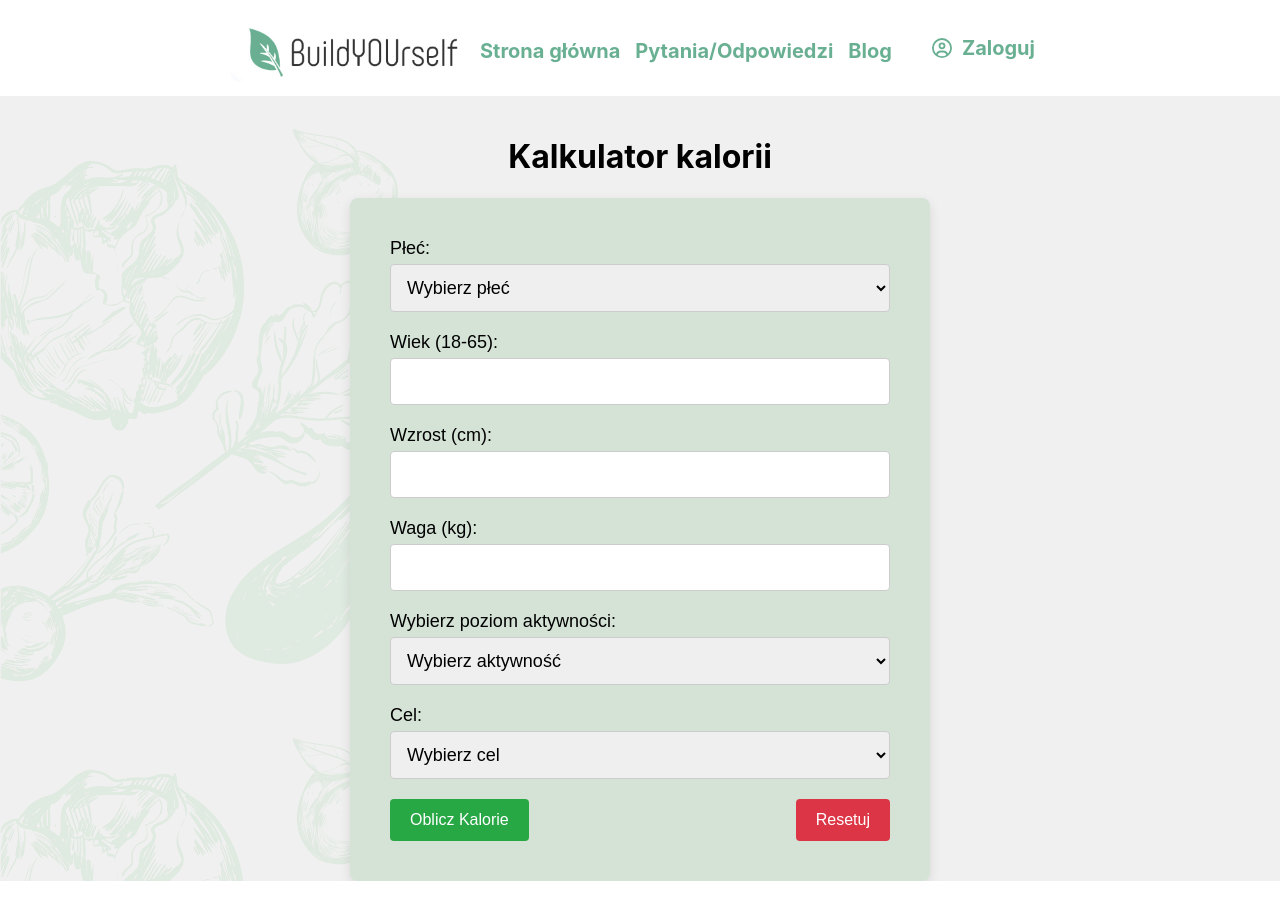
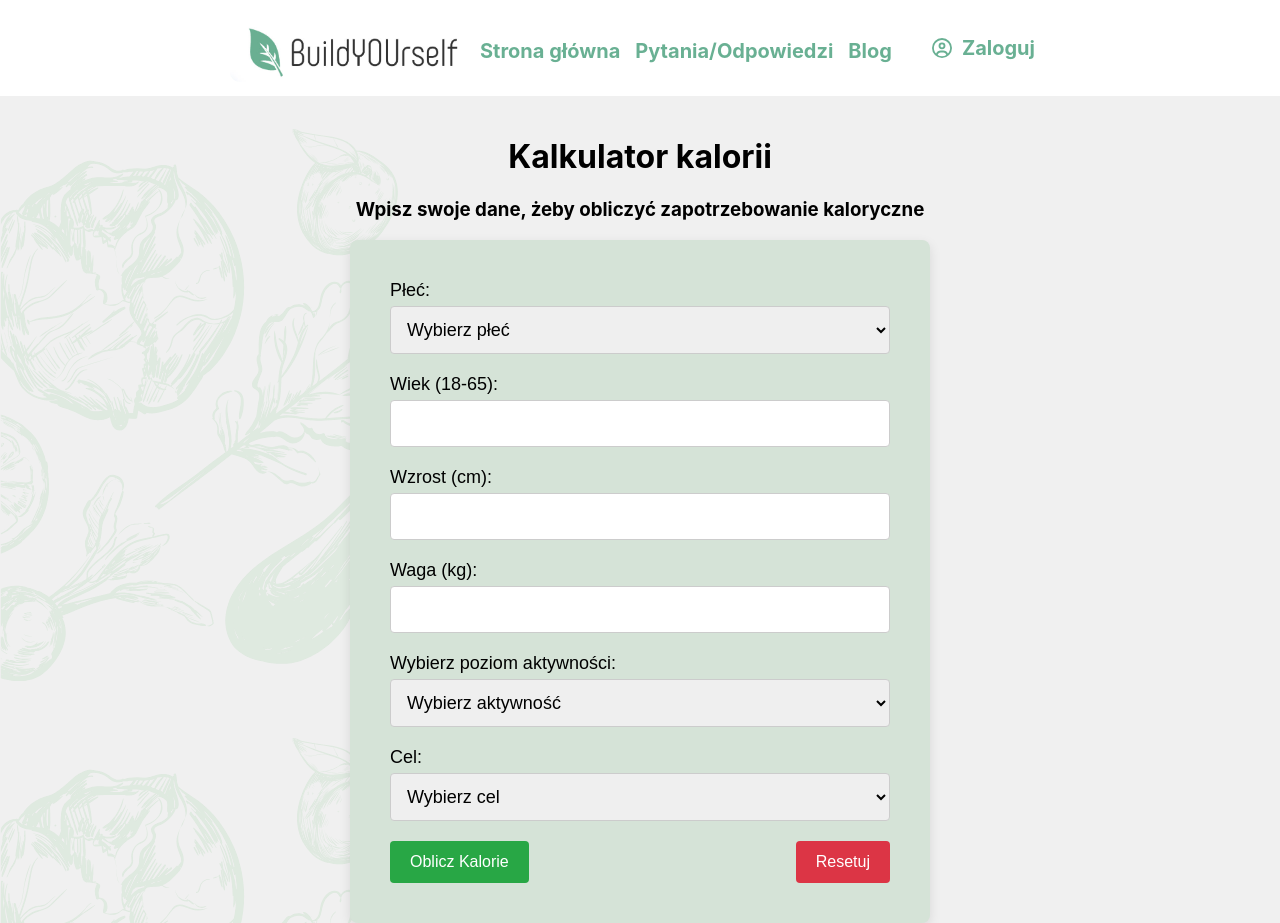
Before and after one commit to irinapukish/Build_YOUr_self, a React (Create React App) app in the folder buildyourself/: page / in a window 1280 px wide. Before the commit the page ends 881 px from the top, so only its background shows below. Built offline with nearby package versions, Linux system fonts and the light colour scheme.

Commit message:
add text in mainPage

```diff
--- a/buildyourself/src/components/MainPage.js
+++ b/buildyourself/src/components/MainPage.js
@@ -8,6 +8,7 @@ const MainPage = () => {
       className="background-container"
       style={{ backgroundImage: `url(/images/mask-logo.svg)` }}>
       <h1 ref={sectionRef}>Kalkulator kalorii</h1>
+      <h3>Wpisz swoje dane, żeby obliczyć zapotrzebowanie kaloryczne</h3>
       <BmiCalculator />
     </div>
   );
```
